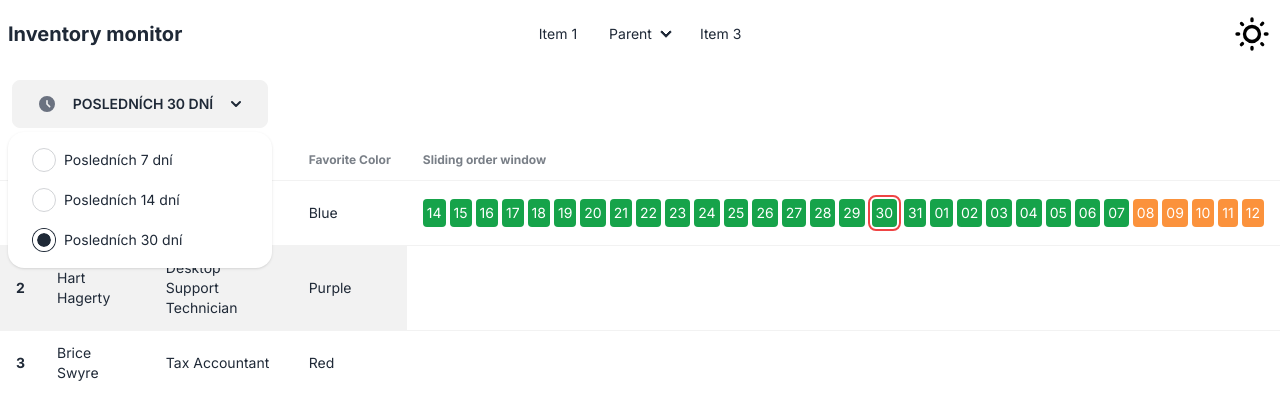
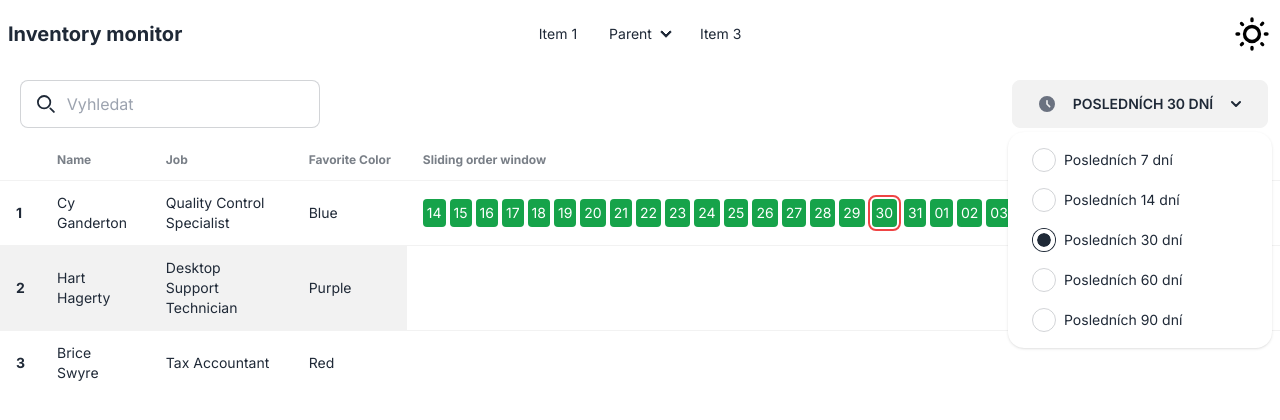
Before and after one commit to dp9898cz/order-stock-monitor, a Next.js app in the folder frontend/: page / in a window 1280 px wide. Both pictures are taken after a click on the label "POSLEDNÍCH 30 DNÍ". Shown: the top 420 px of the page. Built offline with nearby package versions, Linux system fonts and the light colour scheme.

Commit message:
added search, better dropdown

```diff
--- a/frontend/app/DropdownRadio.tsx
+++ b/frontend/app/DropdownRadio.tsx
@@ -9,6 +9,7 @@ const DropdownRadio = () => {
         setFilters((prev) => {
             return { ...prev, timespanDays: newTimeSpan };
         });
+        // close current backdrop (potential err - try/catch block)
         try {
             (document.activeElement as HTMLElement).blur();
         } catch (error) {}
@@ -33,24 +34,20 @@ const DropdownRadio = () => {
                     </svg>
                 </label>
                 <ul tabIndex={0} className="dropdown-content z-[1] menu p-2 shadow bg-base-100 rounded-box w-full">
-                    <li onClick={() => changeState(7)}>
-                        <a>
-                            <input type="radio" name="radio-7" className="radio" checked={filters.timespanDays === 7} onChange={() => {}} />
-                            Posledních 7 dní
-                        </a>
-                    </li>
-                    <li onClick={() => changeState(14)}>
-                        <a>
-                            <input type="radio" name="radio-14" className="radio" checked={filters.timespanDays === 14} onChange={() => {}} />
-                            Posledních 14 dní
-                        </a>
-                    </li>
-                    <li onClick={() => changeState(30)}>
-                        <a>
-                            <input type="radio" name="radio-30" className="radio" checked={filters.timespanDays === 30} onChange={() => {}} />
-                            Posledních 30 dní
-                        </a>
-                    </li>
+                    {[7, 14, 30, 60, 90].map((timespan) => (
+                        <li key={timespan} onClick={() => changeState(timespan)}>
+                            <a>
+                                <input
+                                    type="radio"
+                                    name={`radio-${timespan}`}
+                                    className="radio"
+                                    checked={filters.timespanDays === timespan}
+                                    onChange={() => {}}
+                                />
+                                Posledních {timespan} dní
+                            </a>
+                        </li>
+                    ))}
                 </ul>
             </div>
         </>
--- a/frontend/app/FilterRow.tsx
+++ b/frontend/app/FilterRow.tsx
@@ -1,9 +1,11 @@
 import React from "react";
 import DropdownRadio from "./DropdownRadio";
+import Search from "./Search";
 
 const FilterRow = () => {
     return (
-        <div className="w-full p-2">
+        <div className="w-full p-2 flex justify-between items-center gap-1">
+            <Search />
             <DropdownRadio />
         </div>
     );
--- a/frontend/app/FiltersContext.tsx
+++ b/frontend/app/FiltersContext.tsx
@@ -12,6 +12,7 @@ export const FilterProvider: React.FC<{ children: ReactNode }> = ({ children })
     // setting default filters values
     const [filters, setFilters] = useState<Filters>({
         timespanDays: 30,
+        search: "",
     });
 
     return <FilterContext.Provider value={{ filters, setFilters }}>{children}</FilterContext.Provider>;
--- /dev/null
+++ b/frontend/app/Search.tsx
@@ -0,0 +1,33 @@
+"use client";
+import React from "react";
+import { useFilters } from "./FiltersContext";
+
+const Search = () => {
+    const { filters, setFilters } = useFilters();
+    return (
+        <div className="ml-3 input input-bordered flex items-center gap-3">
+            <svg className="w-5 h-5" aria-hidden="true" xmlns="http://www.w3.org/2000/svg" fill="none" viewBox="0 0 20 20">
+                <path
+                    stroke="currentColor"
+                    stroke-linecap="round"
+                    stroke-linejoin="round"
+                    stroke-width="2"
+                    d="m19 19-4-4m0-7A7 7 0 1 1 1 8a7 7 0 0 1 14 0Z"
+                />
+            </svg>
+            <input
+                type="text"
+                placeholder="Vyhledat"
+                className="w-full max-w-xs bg-transparent"
+                value={filters.search}
+                onChange={(e) => {
+                    setFilters((prev) => {
+                        return { ...prev, search: e.target.value };
+                    });
+                }}
+            ></input>
+        </div>
+    );
+};
+
+export default Search;
--- a/frontend/app/types.ts
+++ b/frontend/app/types.ts
@@ -1,3 +1,4 @@
 type Filters = {
-    timespanDays: number
+    timespanDays: number,
+    search: string,
 }
```
